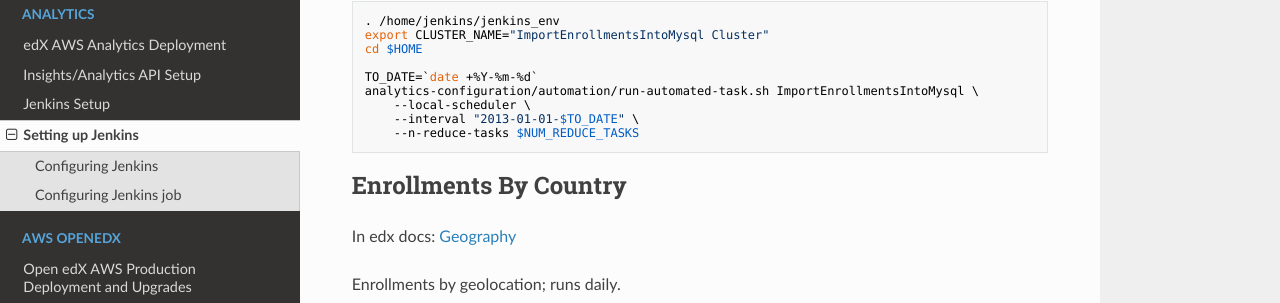
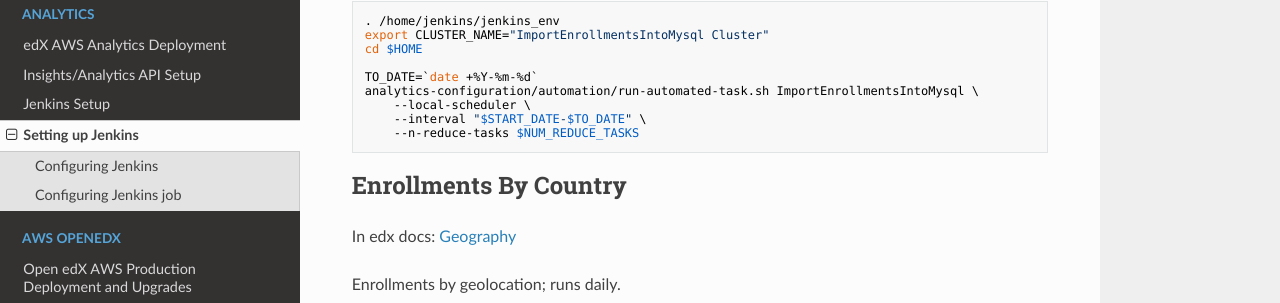
Before and after one commit to open-craft/openedx-deployment, an MkDocs documentation site: the page built from docs/analytics/jenkins_jobs.md, in a window 1280 px wide and 900 px high, scrolled down 3012 px. Shown: the part 148-451 px from the top of the window. Built offline with MkDocs 1.6.1, drawn with Linux system fonts in a browser that asks for light colours; nearby versions of some CDN libraries.

Commit message:
Make the enrollments start date configurable

````diff
--- a/docs/analytics/jenkins_jobs.md
+++ b/docs/analytics/jenkins_jobs.md
@@ -129,7 +129,7 @@ cd $HOME
 TO_DATE=`date +%Y-%m-%d`
 analytics-configuration/automation/run-automated-task.sh ImportEnrollmentsIntoMysql \
     --local-scheduler \
-    --interval "2013-01-01-$TO_DATE" \
+    --interval "$START_DATE-$TO_DATE" \
     --n-reduce-tasks $NUM_REDUCE_TASKS
 ```
 
````
Also changed, not shown: 1 other file.
